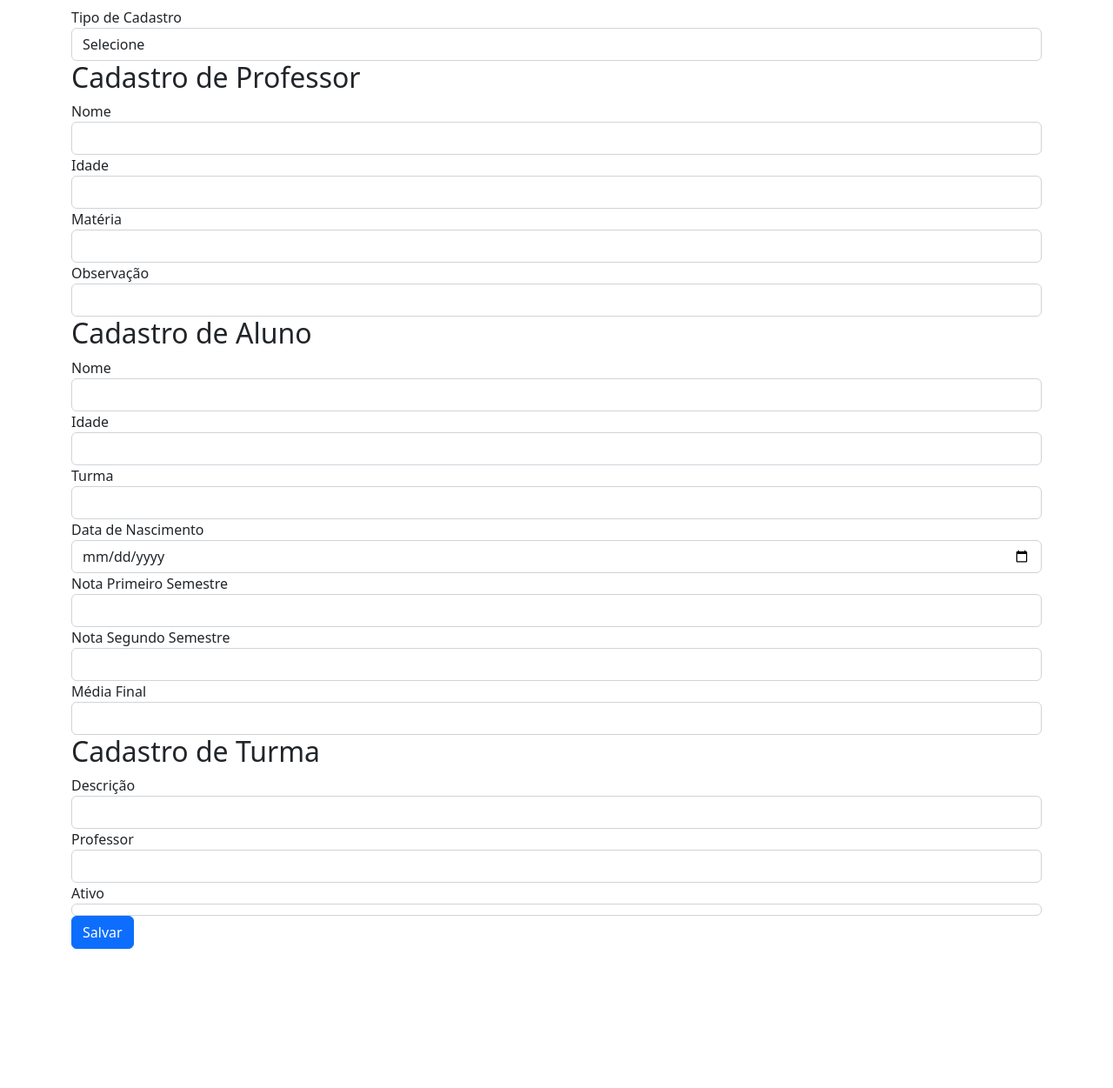
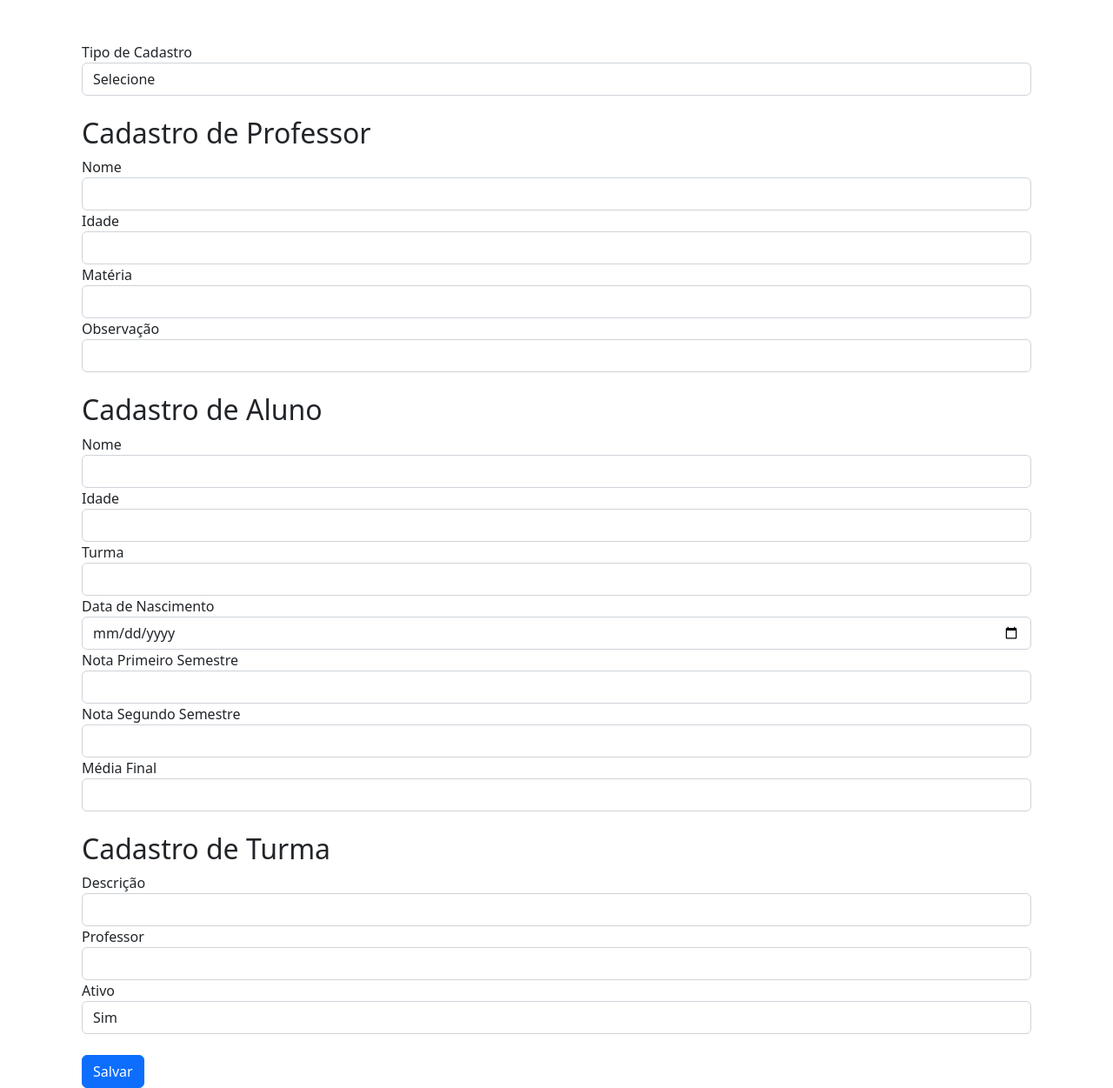
Before and after one commit to caioadauri/education_api, a Flask app: template templates/novo.html in a window 1280 px wide. Shown: the whole page at 87% size. Before the commit the page ends 1091 px from the top, so only its background shows below. Run offline with Flask 3, Linux system fonts and the light colour scheme; the template is opened without the code that fills it, so the values that code supplies are empty; some libraries are stand-ins or nearby versions.

Commit message:
atualizacao Pedro

```diff
--- a/templates/novo.html
+++ b/templates/novo.html
@@ -1,5 +1,6 @@
 {% extends "template.html" %}
 {% block conteudo %}
+    <div class="container mt-5">
         <form action="{{ url_for('criar') }}" method="post">
             <fieldset>
                 <div class="form-group">
@@ -13,7 +14,7 @@
                 </div>
 
                 <div>
-                <h2>Cadastro de Professor</h2>
+                    <h2 class="mt-4">Cadastro de Professor</h2>
                     <div class="form-group">
                         <label for="nome">Nome</label>
                         <input type="text" id="nome" name="nome" class="form-control">
@@ -33,7 +34,7 @@
                 </div>
 
                 <div>
-                <h2>Cadastro de Aluno</h2>
+                    <h2 class="mt-4">Cadastro de Aluno</h2>
                     <div class="form-group">
                         <label for="nome">Nome</label>
                         <input type="text" id="nome" name="nome" class="form-control">
@@ -65,7 +66,7 @@
                 </div>
 
                 <div>
-                <h2>Cadastro de Turma</h2>
+                    <h2 class="mt-4">Cadastro de Turma</h2>
                     <div class="form-group">
                         <label for="descricao">Descrição</label>
                         <input type="text" id="descricao" name="descricao" class="form-control">
@@ -76,11 +77,15 @@
                     </div>
                     <div class="form-group">
                         <label for="ativo">Ativo</label>
-                    <input type="checkbox" id="ativo" name="ativo" class="form-control">
+                        <select id="ativo" name="ativo" class="form-control">
+                            <option value="sim">Sim</option>
+                            <option value="nao">Não</option>
+                        </select>
                     </div>
                 </div>
 
-            <button type="submit" class="btn btn-primary btn-salvar">Salvar</button>
+                <button type="submit" class="btn btn-primary btn-salvar mt-4">Salvar</button>
             </fieldset>
         </form>
+    </div>
 {% endblock %}
```
Also changed, not shown: templates/lista.html (+8 -6 lines). Lines whose indentation alone changed are shown as unchanged.
